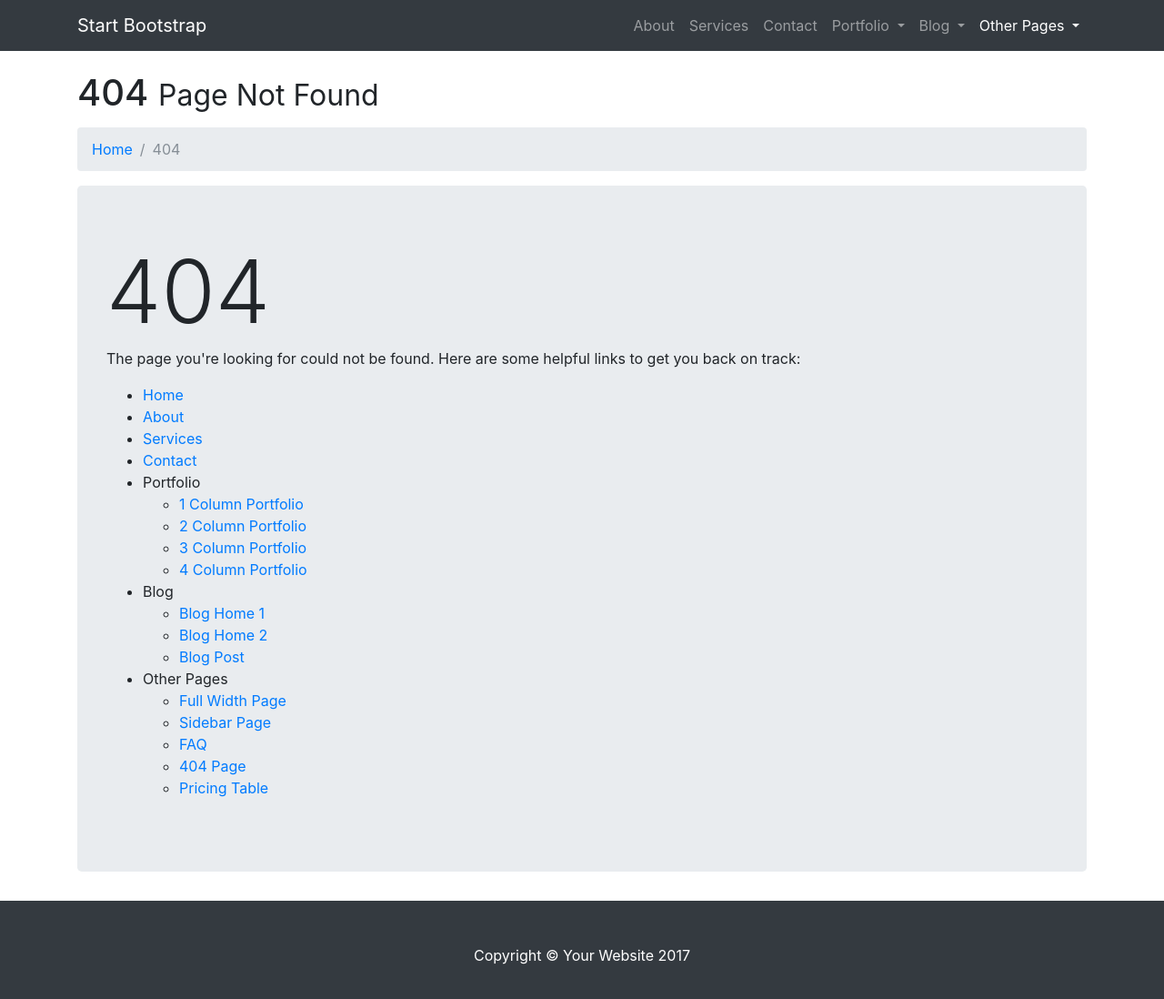
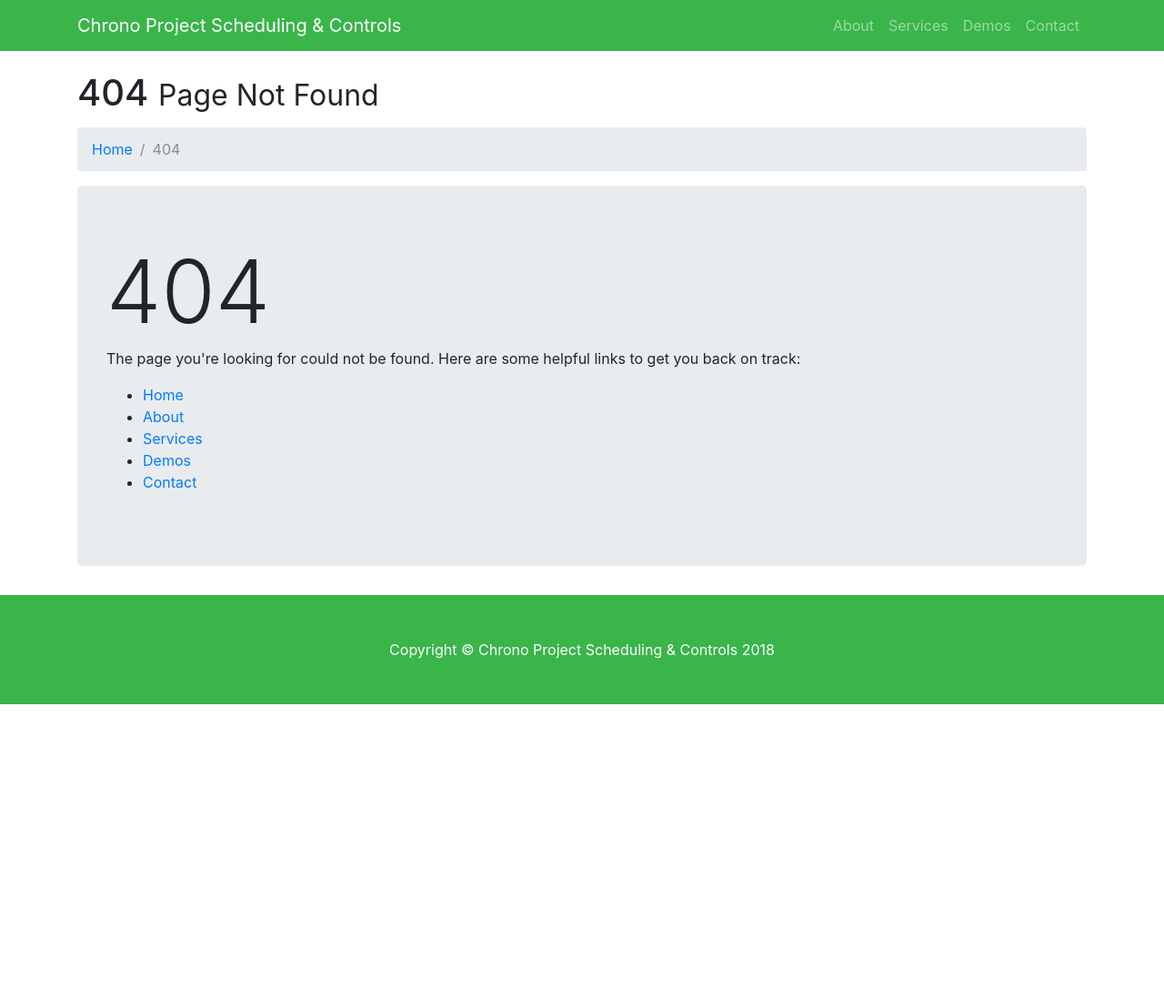
Before and after one commit to AdamMGaunt/chronoscheduling, a plain HTML site: page 404.html in a window 1280 px wide. Shown: the whole page at 91% size. After the commit the page ends 800 px from the top, so only its background shows below. Drawn offline with Linux system fonts and the light colour scheme.

Commit message:
Updated Nav colors and title

```diff
--- a/404.html
+++ b/404.html
@@ -8,7 +8,7 @@
     <meta name="description" content="">
     <meta name="author" content="">
 
-    <title>Modern Business - Start Bootstrap Template</title>
+    <title>Chrono Project Scheduling & Controls</title>
 
     <!-- Bootstrap core CSS -->
     <link href="vendor/bootstrap/css/bootstrap.min.css" rel="stylesheet">
@@ -21,9 +21,9 @@
   <body>
 
     <!-- Navigation -->
-    <nav class="navbar fixed-top navbar-expand-lg navbar-dark bg-dark fixed-top">
+    <nav class="navbar fixed-top navbar-expand-lg navbar-dark bg-chrono fixed-top">
       <div class="container">
-        <a class="navbar-brand" href="index.html">Start Bootstrap</a>
+        <a class="navbar-brand" href="index.html">Chrono Project Scheduling & Controls</a>
         <button class="navbar-toggler navbar-toggler-right" type="button" data-toggle="collapse" data-target="#navbarResponsive" aria-controls="navbarResponsive" aria-expanded="false" aria-label="Toggle navigation">
           <span class="navbar-toggler-icon"></span>
         </button>
@@ -32,45 +32,14 @@
             <li class="nav-item">
               <a class="nav-link" href="about.html">About</a>
             </li>
-            <li class="nav-item">
+            <li>
               <a class="nav-link" href="services.html">Services</a>
             </li>
             <li class="nav-item">
+              <a class="nav-link" href="demos.html">Demos</a>
+            </li>
+            <li class="nav-item">
               <a class="nav-link" href="contact.html">Contact</a>
-            </li>
-            <li class="nav-item dropdown">
-              <a class="nav-link dropdown-toggle" href="#" id="navbarDropdownPortfolio" data-toggle="dropdown" aria-haspopup="true" aria-expanded="false">
-                Portfolio
-              </a>
-              <div class="dropdown-menu dropdown-menu-right" aria-labelledby="navbarDropdownPortfolio">
-                <a class="dropdown-item" href="portfolio-1-col.html">1 Column Portfolio</a>
-                <a class="dropdown-item" href="portfolio-2-col.html">2 Column Portfolio</a>
-                <a class="dropdown-item" href="portfolio-3-col.html">3 Column Portfolio</a>
-                <a class="dropdown-item" href="portfolio-4-col.html">4 Column Portfolio</a>
-                <a class="dropdown-item" href="portfolio-item.html">Single Portfolio Item</a>
-              </div>
-            </li>
-            <li class="nav-item dropdown">
-              <a class="nav-link dropdown-toggle" href="#" id="navbarDropdownBlog" data-toggle="dropdown" aria-haspopup="true" aria-expanded="false">
-                Blog
-              </a>
-              <div class="dropdown-menu dropdown-menu-right" aria-labelledby="navbarDropdownBlog">
-                <a class="dropdown-item" href="blog-home-1.html">Blog Home 1</a>
-                <a class="dropdown-item" href="blog-home-2.html">Blog Home 2</a>
-                <a class="dropdown-item" href="blog-post.html">Blog Post</a>
-              </div>
-            </li>
-            <li class="nav-item active dropdown">
-              <a class="nav-link dropdown-toggle" href="#" id="navbarDropdownBlog" data-toggle="dropdown" aria-haspopup="true" aria-expanded="false">
-                Other Pages
-              </a>
-              <div class="dropdown-menu dropdown-menu-right" aria-labelledby="navbarDropdownBlog">
-                <a class="dropdown-item" href="full-width.html">Full Width Page</a>
-                <a class="dropdown-item" href="sidebar.html">Sidebar Page</a>
-                <a class="dropdown-item" href="faq.html">FAQ</a>
-                <a class="dropdown-item active" href="404.html">404</a>
-                <a class="dropdown-item" href="pricing.html">Pricing Table</a>
-              </div>
             </li>
           </ul>
         </div>
@@ -106,58 +75,10 @@
             <a href="services.html">Services</a>
           </li>
           <li>
-            <a href="contact.html">Contact</a>
+            <a href="demos.html">Demos</a>
           </li>
           <li>
-            Portfolio
-            <ul>
-              <li>
-                <a href="portfolio-1-col.html">1 Column Portfolio</a>
-              </li>
-              <li>
-                <a href="portfolio-2-col.html">2 Column Portfolio</a>
-              </li>
-              <li>
-                <a href="portfolio-3-col.html">3 Column Portfolio</a>
-              </li>
-              <li>
-                <a href="portfolio-4-col.html">4 Column Portfolio</a>
-              </li>
-            </ul>
-          </li>
-          <li>
-            Blog
-            <ul>
-              <li>
-                <a href="blog-home-1.html">Blog Home 1</a>
-              </li>
-              <li>
-                <a href="blog-home-2.html">Blog Home 2</a>
-              </li>
-              <li>
-                <a href="blog-post.html">Blog Post</a>
-              </li>
-            </ul>
-          </li>
-          <li>
-            Other Pages
-            <ul>
-              <li>
-                <a href="full-width-page.html">Full Width Page</a>
-              </li>
-              <li>
-                <a href="sidebar.html">Sidebar Page</a>
-              </li>
-              <li>
-                <a href="faq.html">FAQ</a>
-              </li>
-              <li>
-                <a href="404.html">404 Page</a>
-              </li>
-              <li>
-                <a href="pricing-table.html">Pricing Table</a>
-              </li>
-            </ul>
+            <a href="contact.html">Contact</a>
           </li>
         </ul>
       </div>
@@ -167,9 +88,9 @@
     <!-- /.container -->
 
     <!-- Footer -->
-    <footer class="py-5 bg-dark">
+    <footer class="py-5 bg-chrono">
       <div class="container">
-        <p class="m-0 text-center text-white">Copyright &copy; Your Website 2017</p>
+        <p class="m-0 text-center text-white">Copyright &copy; Chrono Project Scheduling & Controls 2018</p>
       </div>
       <!-- /.container -->
     </footer>
```
Also changed, not shown: about.html (+3 -3 lines), contact.html (+2 -2 lines), demos.html (+3 -3 lines), services.html (+3 -3 lines).
